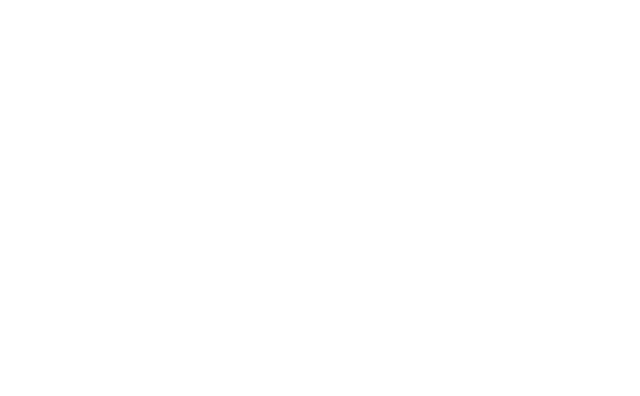
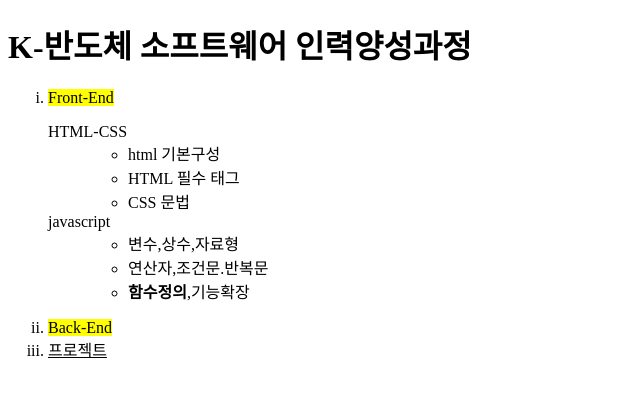
Before and after one commit to ojengdong/DW-403, a plain HTML site: page 230706/index.html in a window 1280 px wide. Shown: the whole page, without its empty margins (0-640 px from the left). Drawn offline with Linux system fonts and the light colour scheme.

Commit message:
0705일에 했던 복습

```diff
--- a/230706/index.html
+++ b/230706/index.html
@@ -7,8 +7,31 @@
     <title>Document</title>
 </head>
 <body>
-    <div>
-        <h1></h1>
-    </div>
+    <h1> K-반도체 소프트웨어 인력양성과정</h1>
+    <ol type="i">
+        <li>
+            <mark>Front-End</mark>
+            <dl>
+                <dt>HTML-CSS</dt>
+                <dd>
+                    <ul>
+                        <li>html 기본구성</li>
+                        <li>HTML 필수 태그</li>
+                        <li>CSS 문법</li>
+                    </ul>
+                </dd>
+                <dt>javascript</dt>
+                <dd>
+                    <ul>
+                        <li>변수,상수,자료형</li>
+                        <li>연산자,조건문.반복문</li>
+                        <li><b>함수정의</b>,기능확장</li>
+                    </ul>
+                </dd>
+            </dl>
+        </li>
+        <li><mark>Back-End</mark></li>
+        <li><u>프로젝트</u></li>
+    </ol>
 </body>
 </html>
```
